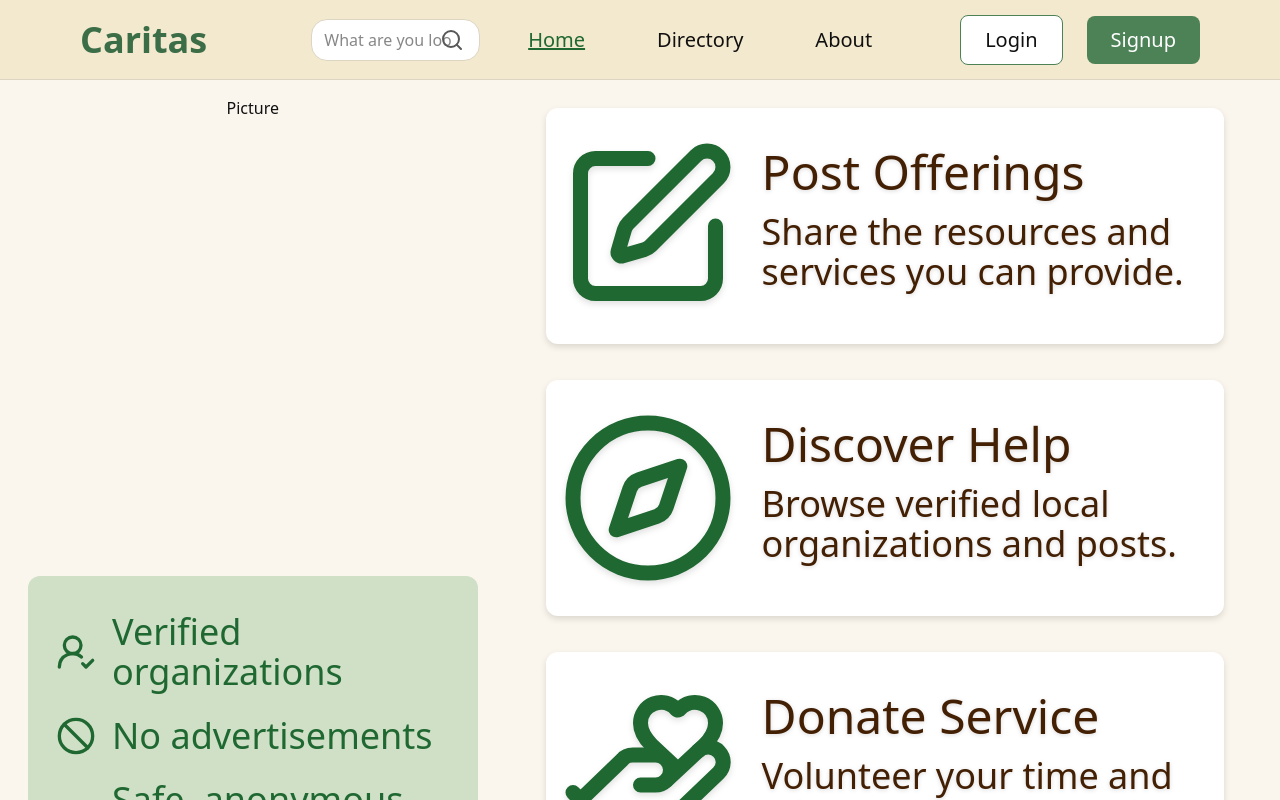
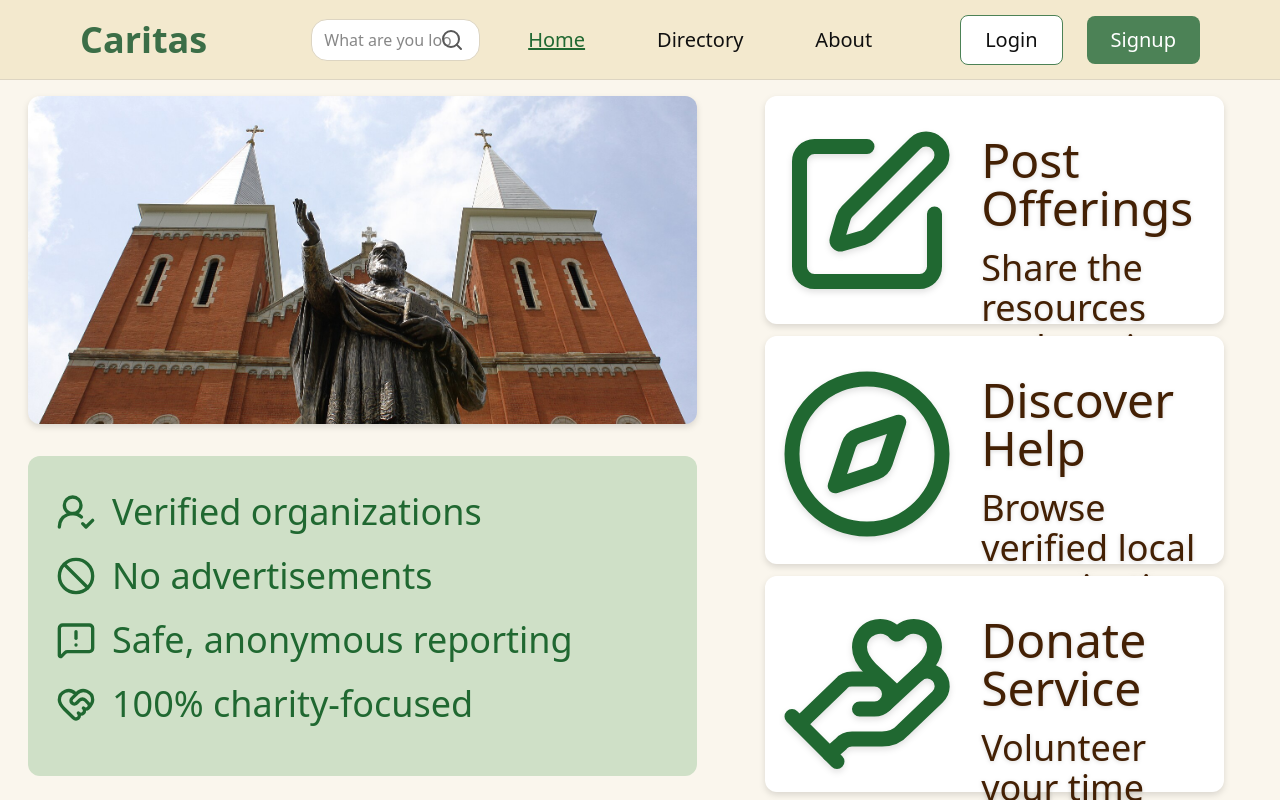
Before and after one commit to Yummypieisyummy/Caritas, a React (Vite) app in the folder frontend/: page / in a window 1280 px wide. Shown: the top 800 px of the page. Built offline with nearby package versions, Linux system fonts and the light colour scheme.

Commit message:
mostly finished home page - need to tweak some things still

```diff
--- a/frontend/src/components/home/FunctionCards.tsx
+++ b/frontend/src/components/home/FunctionCards.tsx
@@ -2,26 +2,26 @@ import { SquarePen, Compass, HandHeart } from 'lucide-react';
 
 const FunctionCards = () => {
     return (
-        <div className="flex min-h-[calc(100vh-5rem)] grid grid-rows-3 mr-10 ml-10">
-            <article className="bg-white row-span-1 rounded-xl p-3 flex flex-row mb-6 mt-3 drop-shadow-md">
+        <div className="flex h-[calc(100vh-5rem)] grid grid-rows-3 mr-10 ml-10">
+            <article className="bg-white row-span-1 rounded-xl p-3 flex flex-row mb-3 drop-shadow-md">
                 <SquarePen className="h-45 w-45 text-text-green mr-4 flex-shrink-0 mb-4 mt-4 drop-shadow-md" />
                 <div className="flex-1">
                     <p className="flex text-yellow-950 text-5xl mt-7 ml-2 drop-shadow-sm"> Post Offerings </p>
                     <p className="flex text-yellow-950 text-4xl mt-4 ml-2 drop-shadow-sm"> Share the resources and services you can provide. </p>
                 </div>
             </article>
-            <article className="bg-white row-start-2 rounded-xl p-3 flex flex-row mb-6 mt-3 drop-shadow-md">
+            <article className="bg-white row-start-2 rounded-xl p-3 flex flex-row mb-3 drop-shadow-md">
                 <Compass className="h-45 w-45 text-text-green mr-4 flex-shrink-0 mb-4 mt-4 drop-shadow-md" />
                 <div className="flex-1">
                     <p className="flex text-yellow-950 text-5xl mt-7 ml-2 drop-shadow-sm"> Discover Help </p>
                     <p className="flex text-yellow-950 text-4xl mt-4 ml-2 drop-shadow-sm"> Browse verified local organizations and posts. </p>
                 </div>
             </article>
-            <article className="bg-white row-start-3 rounded-xl p-3 flex flex-row mb-6 mt-3 drop-shadow-md">
+            <article className="bg-white row-start-3 rounded-xl p-3 flex flex-row mb-6 drop-shadow-md">
                 <HandHeart className="h-45 w-45 text-text-green mr-4 flex-shrink-0 mb-4 mt-4 drop-shadow-md" />
                 <div className="flex-1">
-                    <p className="text-yellow-950 text-5xl mt-7 ml-2 drop-shadow-sm"> Donate Service </p>
-                    <p className="text-yellow-950 text-4xl mt-4 ml-2 drop-shadow-sm"> Volunteer your time and talent to the community. </p>
+                    <p className="flex text-yellow-950 text-5xl mt-7 ml-2 drop-shadow-sm"> Donate Service </p>
+                    <p className="flex text-yellow-950 text-4xl mt-4 ml-2 drop-shadow-sm"> Volunteer your time and talent to the community. </p>
                 </div>
             </article>
         </div>
--- a/frontend/src/components/home/SellingPoints.tsx
+++ b/frontend/src/components/home/SellingPoints.tsx
@@ -2,21 +2,21 @@ import { UserRoundCheck, Ban, MessageSquareWarning, HeartHandshake } from 'lucid
 
 const SellingPoints = () => {
     return (
-        <article className="bg-filter-bg w-full rounded-xl p-3 flex flex-col mb-6">
+        <article className="flex flex-col bg-filter-bg w-full rounded-xl p-3 mb-2">
             <header className="mb-6 ml-4"/>
-            <p className="text-2xl mb-6 ml-4 flex items-center">
+            <p className="text-2xl mb-6 ml-4 flex flex-row items-center">
               <UserRoundCheck className="h-10 w-10 text-text-green mr-4 flex-shrink-0" />
               <span className="text-text-green text-4xl"> Verified organizations </span>
             </p>
-            <p className="text-2xl mb-6 ml-4 flex items-center">
+            <p className="text-2xl mb-6 ml-4 flex flex-row items-center">
               <Ban className="h-10 w-10 text-text-green mr-4 flex-shrink-0" />
               <span className="text-text-green text-4xl"> No advertisements </span>
             </p>
-            <p className="text-2xl mb-6 ml-4 flex items-center">
+            <p className="text-2xl mb-6 ml-4 flex flex-row items-center">
               <MessageSquareWarning className="h-10 w-10 text-text-green mr-4 flex-shrink-0" />
               <span className="text-text-green text-4xl"> Safe, anonymous reporting </span>
             </p>
-            <p className="text-2xl mb-6 ml-4 flex items-center">
+            <p className="text-2xl mb-6 ml-4 flex flex-row items-center">
               <HeartHandshake className="h-10 w-10 text-text-green mr-4 flex-shrink-0" />
               <span className="text-text-green text-4xl"> 100% charity-focused </span>
             </p>
--- a/frontend/src/pages/HomePage.tsx
+++ b/frontend/src/pages/HomePage.tsx
@@ -3,20 +3,22 @@ import { UserRoundCheck, Ban, MessageSquareWarning, HeartHandshake } from 'lucid
 import SellingPoints from '../components/home/SellingPoints';
 import FunctionCards from '../components/home/FunctionCards';
 
+const SVC_Basilica = new URL('../assets/SVC_Basilica.jpg', import.meta.url).href;
+
 const HomePage = () => {
   return (
   <main className="flex min-h-[calc(100vh-5rem)]">
-    <div className="w-2/5">
-      <div className="grid grid-rows-2">
+    <div className="flex">
+      <div className="grid grid-rows-2 h-[calc(100vh-5rem)]">
           <section className="row-span-1 flex flex-row flex-1 px-7 py-4 justify-center">
-            <p> Picture </p>
+            <img src={SVC_Basilica} alt="SVC Basilica" className="w-full h-auto object-cover rounded-xl drop-shadow-md" />
           </section>
           <section className="row-start-2 flex flex-row flex-1 px-7 py-4">
             <SellingPoints />
           </section>
       </div>
     </div>
-    <div className="w-3/5 mt-4 mr-4">
+    <div className="flex mt-4 mr-4">
       <FunctionCards />
     </div>
   </main>
```
Also changed, not shown: frontend/src/assets/SVC_Basilica.jpg (added).
